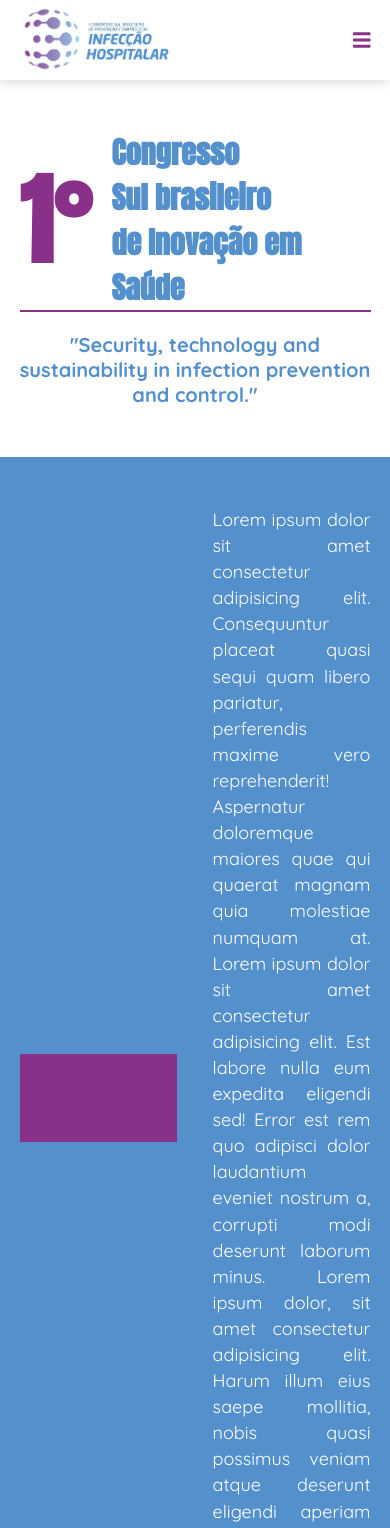
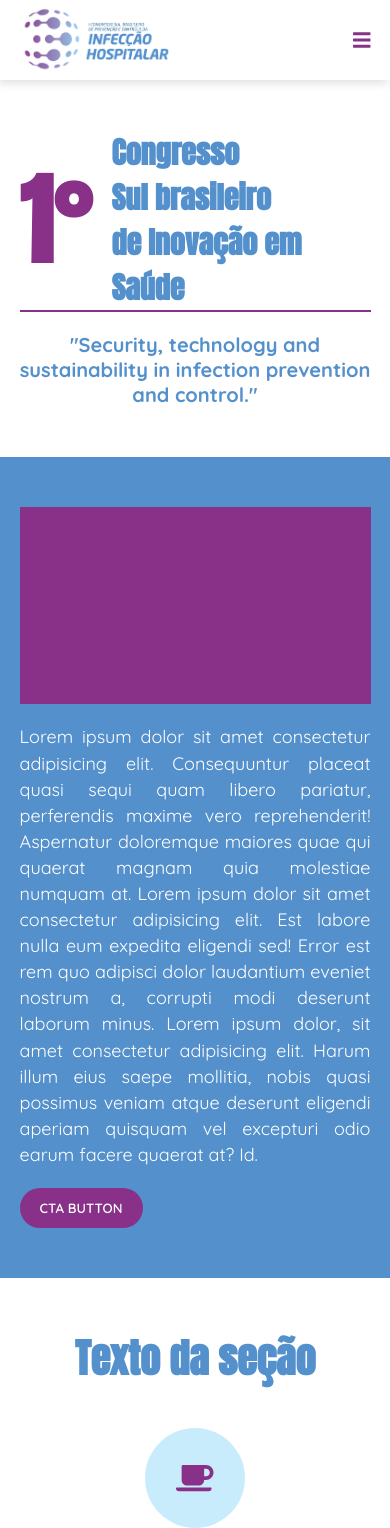
Before and after one commit to pedrohhcunha/congresso, a Next.js app: page / in a window 390 px wide. Shown: the top 1528 px of the page. Built offline with nearby package versions, Linux system fonts and the light colour scheme.

Commit message:
Corrigindo a responsividade dasection sobre

```diff
--- a/styles/Sobre.module.scss
+++ b/styles/Sobre.module.scss
@@ -24,4 +24,18 @@
             line-height: 145%;
         }
     }
+
+    @media screen and (max-width: 1100px) {
+        flex-wrap: wrap;
+
+        .areaImagem{
+            width: 100%;
+            margin-bottom: 20px;
+            padding-top: calc((9 / 16) * 100%);
+        }
+
+        .areaInfo{
+            width: 100%;
+        }
+    }
 }
```
